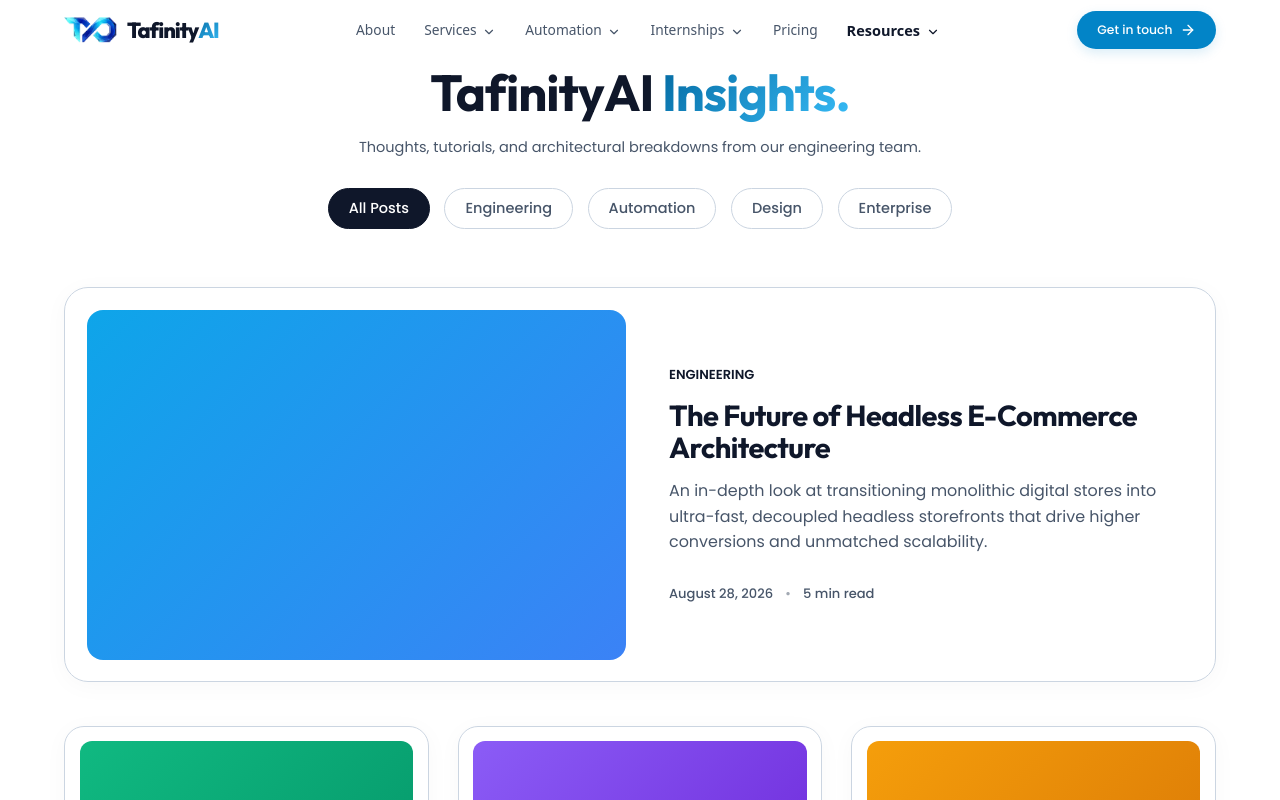
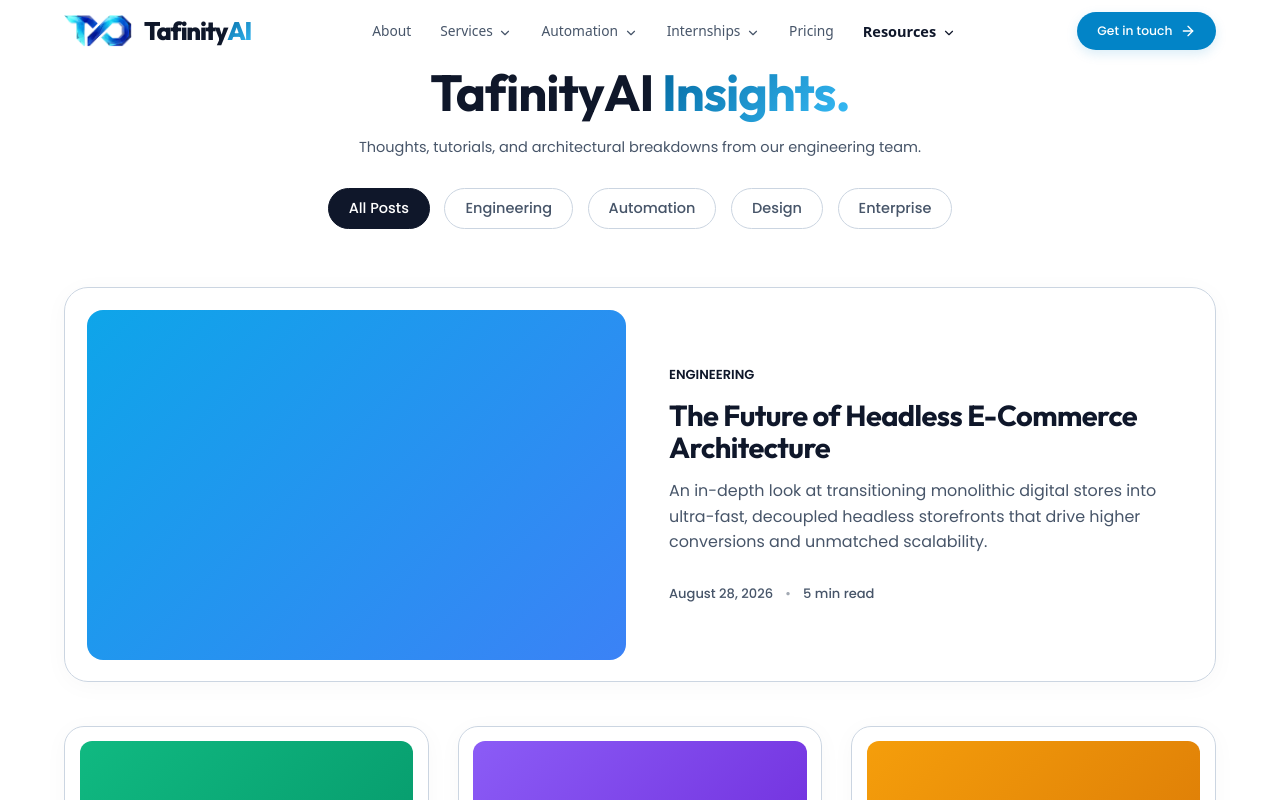
Before and after one commit to TafinityAI-LLP/tai, a React (Vite) app: page /blog in a window 1280 px wide. Shown: the top 800 px of the page. Built offline with nearby package versions, Linux system fonts and the light colour scheme.

Commit message:
Increase logo and brand header size across all views

```diff
--- a/src/components/Navbar.jsx
+++ b/src/components/Navbar.jsx
@@ -53,8 +53,8 @@ const Navbar = () => {
     return (
         <header className={`navbar ${scrolled ? 'scrolled glass' : ''}`}>
             <div className="container nav-container">
-                <NavLink to="/" className="brand" onClick={() => setIsOpen(false)} style={{ display: 'flex', flexWrap: 'wrap', alignItems: 'center', gap: '10px' }}>
-                    <img src="/logo.png" alt="TafinityAI Logo" className="h-6 md:h-7 w-auto" style={{ objectFit: 'contain' }} />
+                <NavLink to="/" className="brand" onClick={() => setIsOpen(false)} style={{ display: 'flex', flexWrap: 'wrap', alignItems: 'center', gap: '12px' }}>
+                    <img src="/logo.png" alt="TafinityAI Logo" className="h-8 md:h-9 w-auto" style={{ objectFit: 'contain' }} />
                     <span className="brand-text">Tafinity<span className="text-gradient-accent">AI</span></span>
                 </NavLink>
 
@@ -244,7 +244,7 @@ const Navbar = () => {
         }
         .brand {
           font-family: var(--font-display);
-          font-size: 1.5rem;
+          font-size: 1.75rem;
           font-weight: 800;
           letter-spacing: -0.05em;
         }
```
